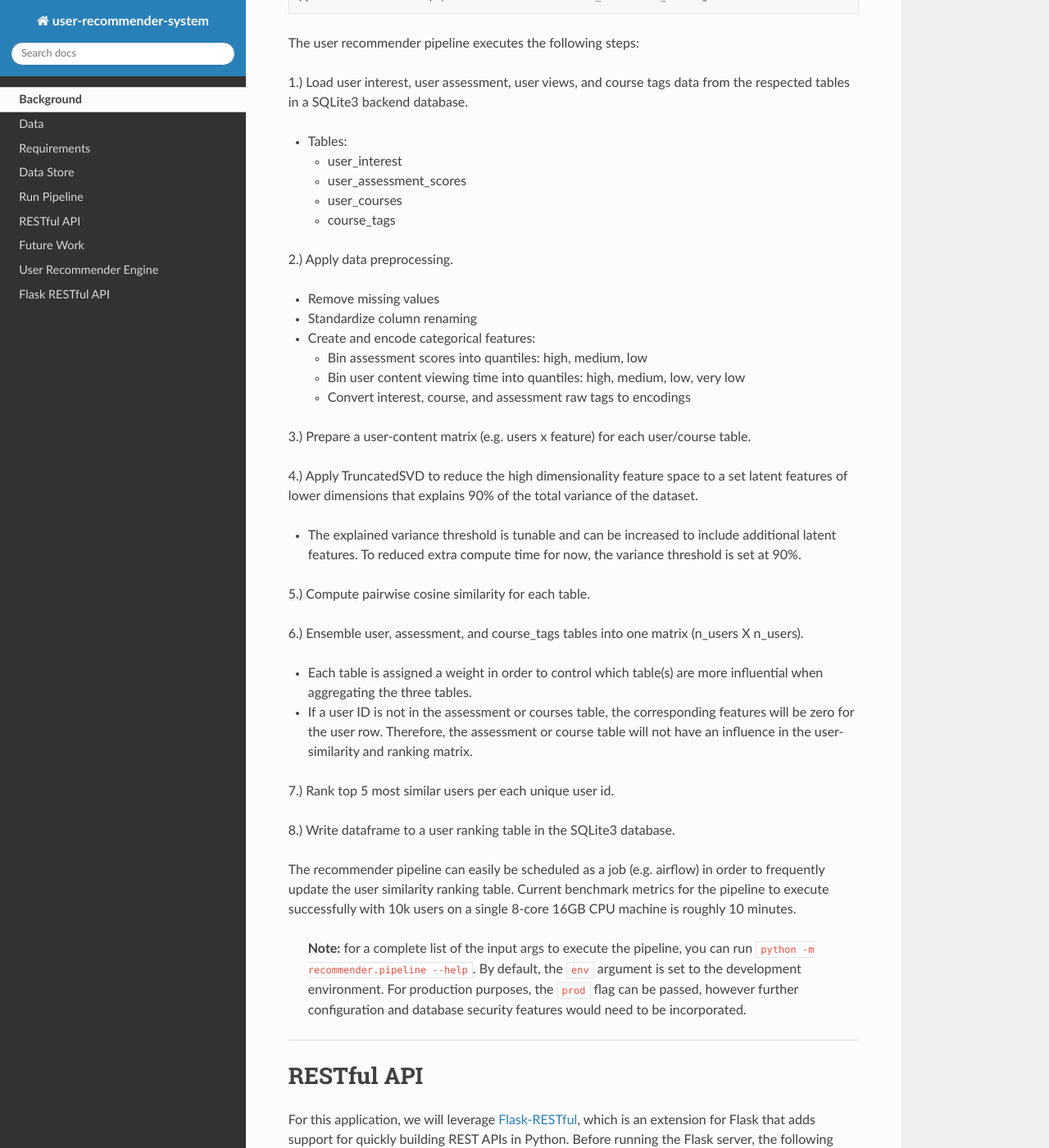
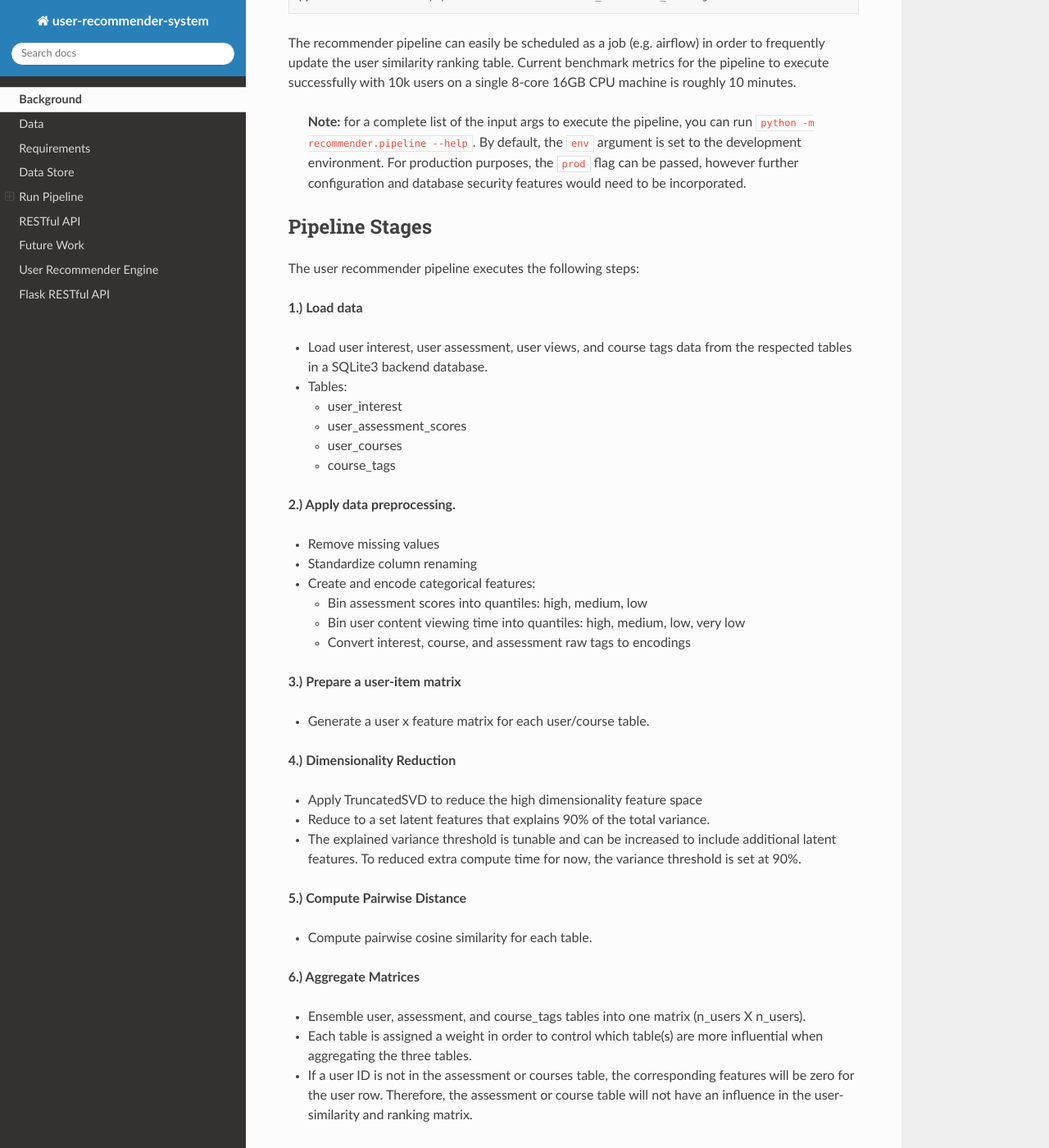
Before and after one commit to Tsmith5151/recommendation-systems, a Sphinx documentation site: the page built from docs/overview.md, in a window 1280 px wide and 1400 px high, scrolled down 2445 px. Shown: the whole window at 82% size. Built offline with Sphinx 7.4.7 and the Read the Docs theme 2.0.0, drawn with Linux system fonts in a browser that asks for light colours; some of the changed lines change nothing that is shown; some of the changed text lies outside the part shown.

Commit message:
update pipeline steps

````diff
--- a/docs/overview.md
+++ b/docs/overview.md
@@ -104,47 +104,6 @@ executed from a command line within the project root dir:
 python -m recommender.pipeline --env dev --results_table user_ranking
 ```
 
-The user recommender pipeline executes the following steps:
-
-1.) Load user interest, user assessment, user views, and course tags data from
-  the respected tables in a SQLite3 backend database.
-- Tables:
-  - user_interest
-  - user_assessment_scores
-  - user_courses
-  - course_tags
-
-2.) Apply data preprocessing.
-- Remove missing values
-- Standardize column renaming
-- Create and encode categorical features:
-   - Bin assessment scores into quantiles: high, medium, low
-   - Bin user content viewing time into quantiles: high, medium, low, very low
-   - Convert interest, course, and assessment raw tags to encodings
-
-3.) Prepare a user-content matrix (e.g. users x feature) for each user/course table.
-
-4.) Apply TruncatedSVD to reduce the high dimensionality feature space to a set
-latent features of lower dimensions that explains 90% of the total variance of
-the dataset.
-- The explained variance threshold is tunable and can be increased to
-  include additional latent features. To reduced extra compute time for now,
-  the variance threshold is set at 90%.
-
-5.) Compute pairwise cosine similarity for each table.
-
-6.) Ensemble user, assessment, and course_tags tables  into one matrix
-(n_users X n_users).
-- Each table is assigned a weight in order to control which table(s) are more
-  influential when aggregating the three tables.
-- If a user ID is not in the assessment or courses table, the corresponding
-  features will be zero for the user row. Therefore, the assessment or course
-  table will not have an influence in the user-similarity and ranking matrix.
-
-7.) Rank top 5 most similar users per each unique user id.
-
-8.) Write dataframe to a user ranking table in the SQLite3 database.
-
 The recommender pipeline can easily be scheduled as a job (e.g. airflow) in
 order to frequently update the user similarity ranking table. Current benchmark
 metrics for the pipeline to execute successfully with 10k users on a single
@@ -155,6 +114,55 @@ can run `python -m recommender.pipeline --help`. By default, the `env` argument
 the development environment. For production purposes, the `prod` flag can be
 passed, however further configuration and database security features would need
 to be incorporated.
+
+### Pipeline Stages
+
+The user recommender pipeline executes the following steps:
+
+**1.) Load data**
+- Load user interest, user assessment, user views, and course tags data from
+  the respected tables in a SQLite3 backend database.
+- Tables:
+  - user_interest
+  - user_assessment_scores
+  - user_courses
+  - course_tags
+
+**2.) Apply data preprocessing.**
+- Remove missing values
+- Standardize column renaming
+- Create and encode categorical features:
+   - Bin assessment scores into quantiles: high, medium, low
+   - Bin user content viewing time into quantiles: high, medium, low, very low
+   - Convert interest, course, and assessment raw tags to encodings
+
+**3.) Prepare a user-item matrix**
+- Generate a user x feature matrix for each user/course table.
+
+**4.) Dimensionality Reduction**
+- Apply TruncatedSVD to reduce the high dimensionality feature space
+- Reduce to a set latent features that explains 90% of the total variance.
+- The explained variance threshold is tunable and can be increased to
+  include additional latent features. To reduced extra compute time for now,
+  the variance threshold is set at 90%.
+
+**5.) Compute Pairwise Distance**
+- Compute pairwise cosine similarity for each table.
+
+**6.) Aggregate Matrices**
+- Ensemble user, assessment, and course_tags tables  into one matrix (n_users X n_users).
+- Each table is assigned a weight in order to control which table(s) are more
+  influential when aggregating the three tables.
+- If a user ID is not in the assessment or courses table, the corresponding
+  features will be zero for the user row. Therefore, the assessment or course
+  table will not have an influence in the user-similarity and ranking matrix.
+
+**7.) Rank Users**
+- Generate top 5 most similar users per each unique user id.
+
+**8.) Write Results**
+- Write output results to `user_ranking` table in the SQLite3 database.
+
 
 _______
 ## RESTful API
````
